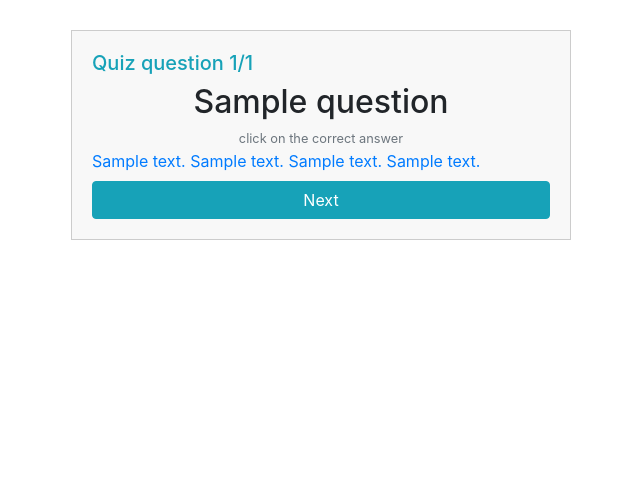
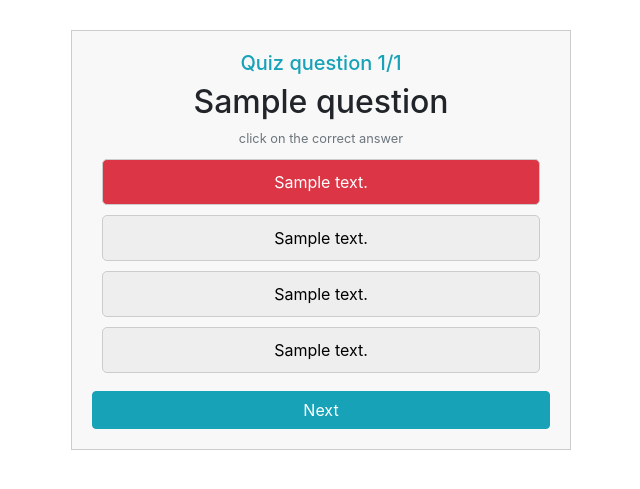
Before and after one commit to FrankN88/quiz-game, a Flask app: page /quiz?ans=1 in a window 1280 px wide. Shown: the part 48-537 px from the top of the page, without its empty margins (319-959 px from the left). Run offline with Flask 2, Linux system fonts and the light colour scheme; a database or web service that is not in the repository returns one stand-in record (values such as "Sample title"); some libraries are stand-ins or nearby versions.

Commit message:
CSS: Add style to show correct or wrong answer

```diff
--- a/static/css/style.css
+++ b/static/css/style.css
@@ -49,3 +49,37 @@ form h2{
     background: #ddd;
     margin-bottom: 10px;
 }
+
+/*=====================================================
+# QUIZ PAGE
+=====================================================*/
+.form_question h2, .form_question h5{
+    text-align: center;
+}
+
+.form_question .answer{
+    display: block;
+    color: #000;
+    border: 1px solid #ccc;
+    border-radius: 5px;
+    background: #eee;
+    padding: 10px;
+    margin: 10px;
+    cursor: pointer;
+    text-decoration: none;
+    text-align: center;
+}
+
+.form_question .answer:hover{
+    background: #ddd;
+}
+
+.form_question .answers.correct .answer_select{
+    background: #28a745;
+    color: #fff;
+}
+
+.form_question .answers.wrong .answer_select{
+    background: #dc3545;
+    color: #fff;
+}
```
